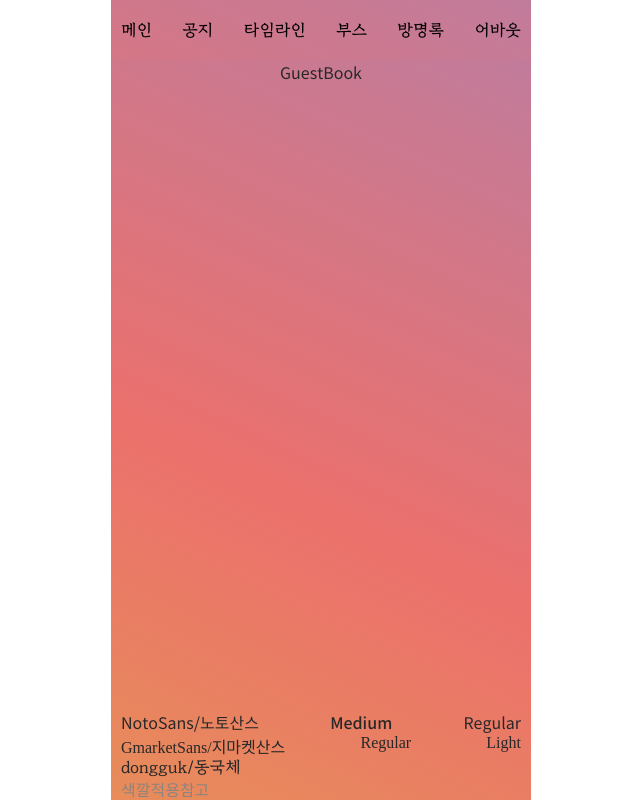
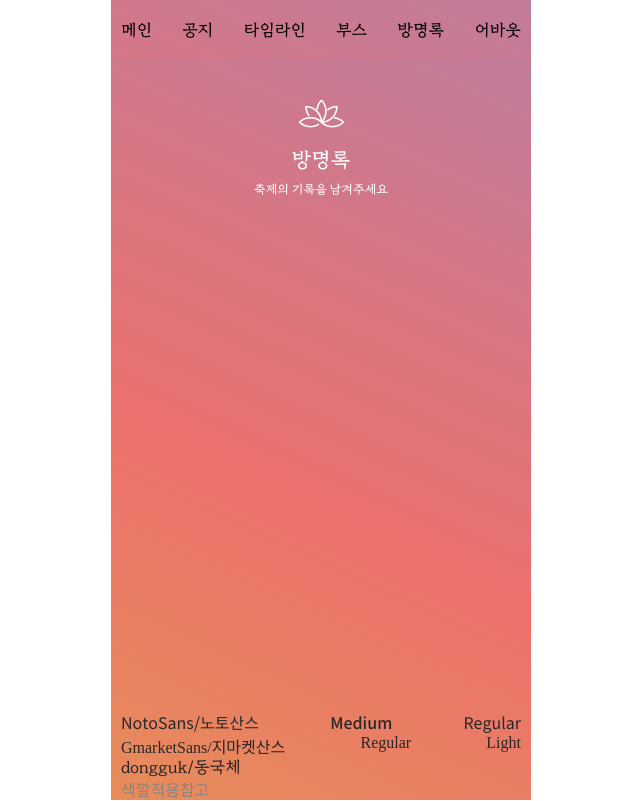
Before and after one commit to ZZZINU/2023_fall_festival_front, a React (Vite) app: page /guestBook in a window 1280 px wide. Shown: the whole page, without its empty margins (319-959 px from the left). Built offline with nearby package versions, Linux system fonts and the light colour scheme; a web font is replaced by a local one.

Commit message:
:sparkles: Feat: pageTitle

```diff
--- /dev/null
+++ b/src/components/common/pageTitle/PageTitle.jsx
@@ -0,0 +1,18 @@
+import React from "react";
+import * as S from "./style";
+
+function PageTitle(props) {
+  return (
+    <S.PageTitleWrapper>
+      <img src="/pageTitle_lotus.png"></img>
+      <S.PageTitle_Main>{props.mainTitle}</S.PageTitle_Main>
+      {props.subTitle ? (
+        <S.PageTitle_Sub>{props.subTitle}</S.PageTitle_Sub>
+      ) : (
+        <></>
+      )}
+    </S.PageTitleWrapper>
+  );
+}
+
+export default PageTitle;
--- /dev/null
+++ b/src/components/common/pageTitle/style.jsx
@@ -0,0 +1,21 @@
+import styled from "styled-components";
+
+export const PageTitleWrapper = styled.div`
+  display: flex;
+  flex-direction: column;
+  justify-content: start;
+  align-items: center;
+
+  font-family: Dongguk;
+  margin: 20px;
+`;
+
+export const PageTitle_Main = styled.div`
+  font-size: 20px;
+  color: white;
+  margin-bottom: 10px;
+`;
+export const PageTitle_Sub = styled.div`
+  font-size: 12px;
+  color: white;
+`;
--- a/src/pages/guestBook/GuestBook.jsx
+++ b/src/pages/guestBook/GuestBook.jsx
@@ -1,8 +1,13 @@
 import React from "react";
 import * as S from "./style";
+import PageTitle from "../../components/common/pageTitle/PageTitle";
 
 function GuestBook() {
-  return <>GuestBook</>;
+  return (
+    <S.GuestBookWrapper>
+      <PageTitle mainTitle={"방명록"} subTitle={"축제의 기록을 남겨주세요"} />
+    </S.GuestBookWrapper>
+  );
 }
 
 export default GuestBook;
--- a/src/pages/guestBook/style.jsx
+++ b/src/pages/guestBook/style.jsx
@@ -1,5 +1,5 @@
 import styled from "styled-components";
 
 export const GuestBookWrapper = styled.div`
-  background-color: yellow;
+  /* background-color: yellow; */
 `;
```
Also changed, not shown: public/pageTitle_lotus.png (added).
